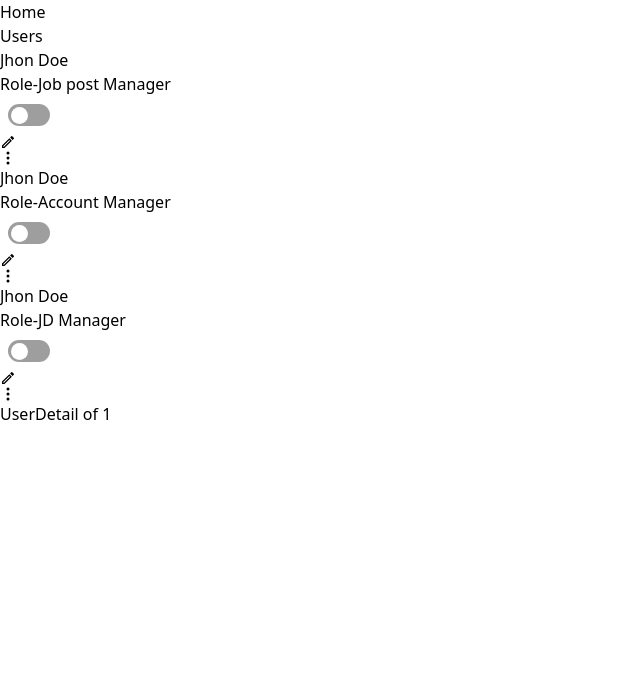
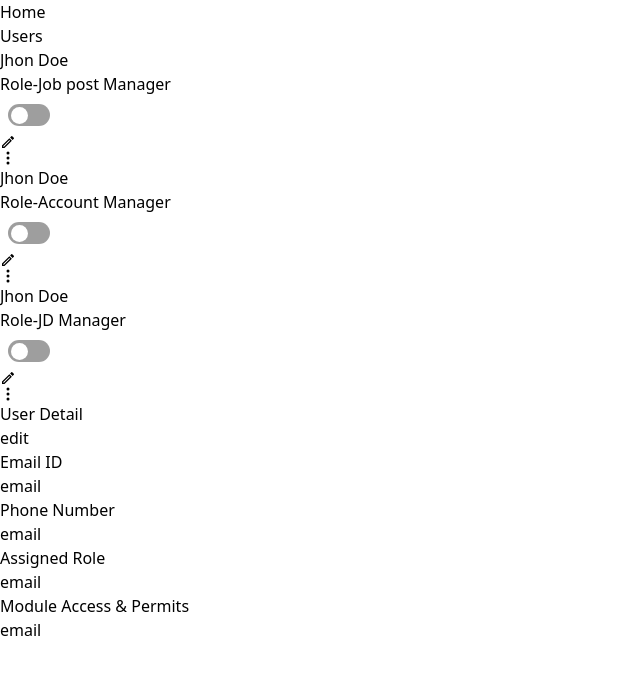
Before and after one commit to mithreshvar/access-management, a React (Vite) app: page /users/1 in a window 1280 px wide. Shown: the top 674 px of the page, without its empty margins (0-640 px from the left). Built offline with nearby package versions, Linux system fonts and the light colour scheme.

Commit message:
detail structure ready

```diff
--- a/src/components/User/UserDetail.jsx
+++ b/src/components/User/UserDetail.jsx
@@ -6,7 +6,32 @@ const UserDetail = () => {
     //get the id from the URL
     const { id } = useParams();
   return (
-    <div>UserDetail of {id}</div>
+    <div className="flex justify-center items-center">
+        <div className="flex flex-col w-full py-3 px-6 gap-10">
+            <div className="flex w-full justify-between">
+                <h1 className="text-2xl font-bold">User Detail</h1>
+                <button>edit</button>
+            </div>
+            <div className="flex flex-col w-full">
+                <div className="p-6 flex border-b-2 ">
+                    <p className="w-[40%] font-semibold">Email ID</p>
+                    <p>email</p>
+                </div>
+                <div className="p-6 flex border-b-2 ">
+                    <p className="w-[40%] font-semibold">Phone Number</p>
+                    <p>email</p>
+                </div>
+                <div className="p-6 flex border-b-2 ">
+                    <p className="w-[40%] font-semibold">Assigned Role</p>
+                    <p>email</p>
+                </div>
+                <div className="p-6 flex border-b-2 ">
+                    <p className="w-[40%] font-semibold">Module Access & Permits</p>
+                    <p>email</p>
+                </div>
+            </div>
+        </div>
+    </div>
   )
 }
 
```
